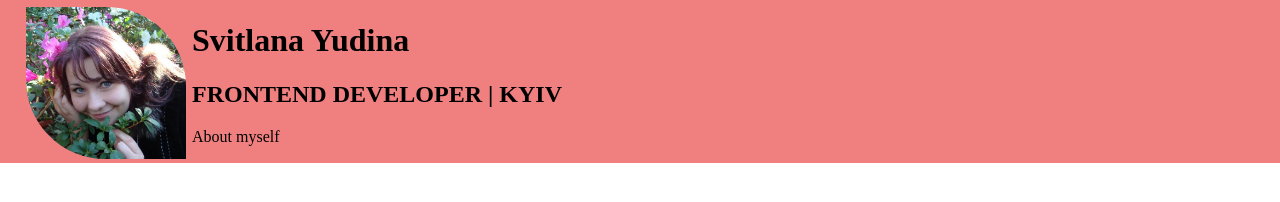
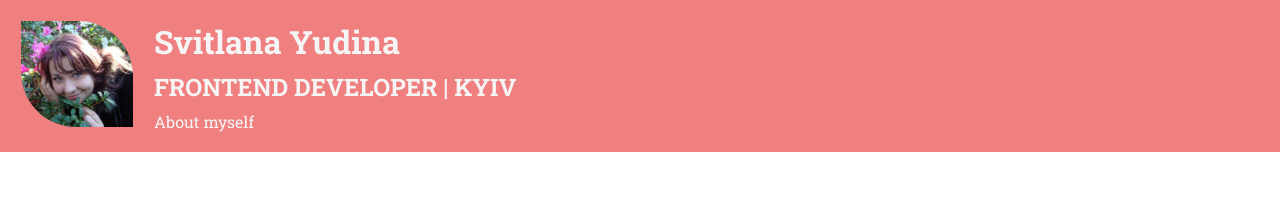
Before and after one commit to Svitlana-Yudina/My_CV, a plain HTML site: page index.html in a window 1280 px wide. Drawn offline with Linux system fonts and the light colour scheme.

Commit message:
font-family was added

```diff
--- a/index.html
+++ b/index.html
@@ -5,14 +5,17 @@
   <meta http-equiv="X-UA-Compatible" content="IE=edge">
   <meta name="viewport" content="width=device-width, initial-scale=1.0">
   <link rel="stylesheet" href="style.css">
+  <link rel="preconnect" href="https://fonts.googleapis.com">
+<link rel="preconnect" href="https://fonts.gstatic.com" crossorigin>
+<link href="https://fonts.googleapis.com/css2?family=Roboto+Slab:wght@400;500;700&display=swap" rel="stylesheet">
   <title>Document</title>
 </head>
 <body>
-  <header>
-    <img src="my_photo.jpg" alt="my_photo">
-    <h1 class = "name head">Svitlana Yudina</h1>
-    <h2 class = "head">FRONTEND DEVELOPER | KYIV</h2>
-    <p class = "about head"> About myself</p>
+  <header class="head">
+    <img class="my_photo" src="my_photo.jpg" alt="my_photo">
+    <h1 class="name">Svitlana Yudina</h1>
+    <h2 class="position">FRONTEND DEVELOPER | KYIV</h2>
+    <p class="about"> About myself</p>
   </header>
   <main></main>
   <footer></footer>
--- a/style.css
+++ b/style.css
@@ -1,15 +1,26 @@
 body {
 margin: 0;
+font-family: 'Roboto Slab', serif;
 }
-header {
-  padding: 1px 20px;
+.head {
+  padding: 20px;
   background-color: lightcoral;
+  color: whitesmoke;
 }
-img {
-  margin: 5px;
-  width: 10em;
+.name {
+  margin: 0 0 8px 0;
+}
+.position {
+  margin: 0 0 8px 0;
+}
+.about {
+  margin: 0;
+}
+.my_photo {
+  margin: 0 20px 0 0;
+  width: 7em;
   border: 1px solid lightcoral;
-  border-radius: 0 5em;
+  border-radius: 0 3.5em;
   float: left;
 }
 /* .photo {
```
